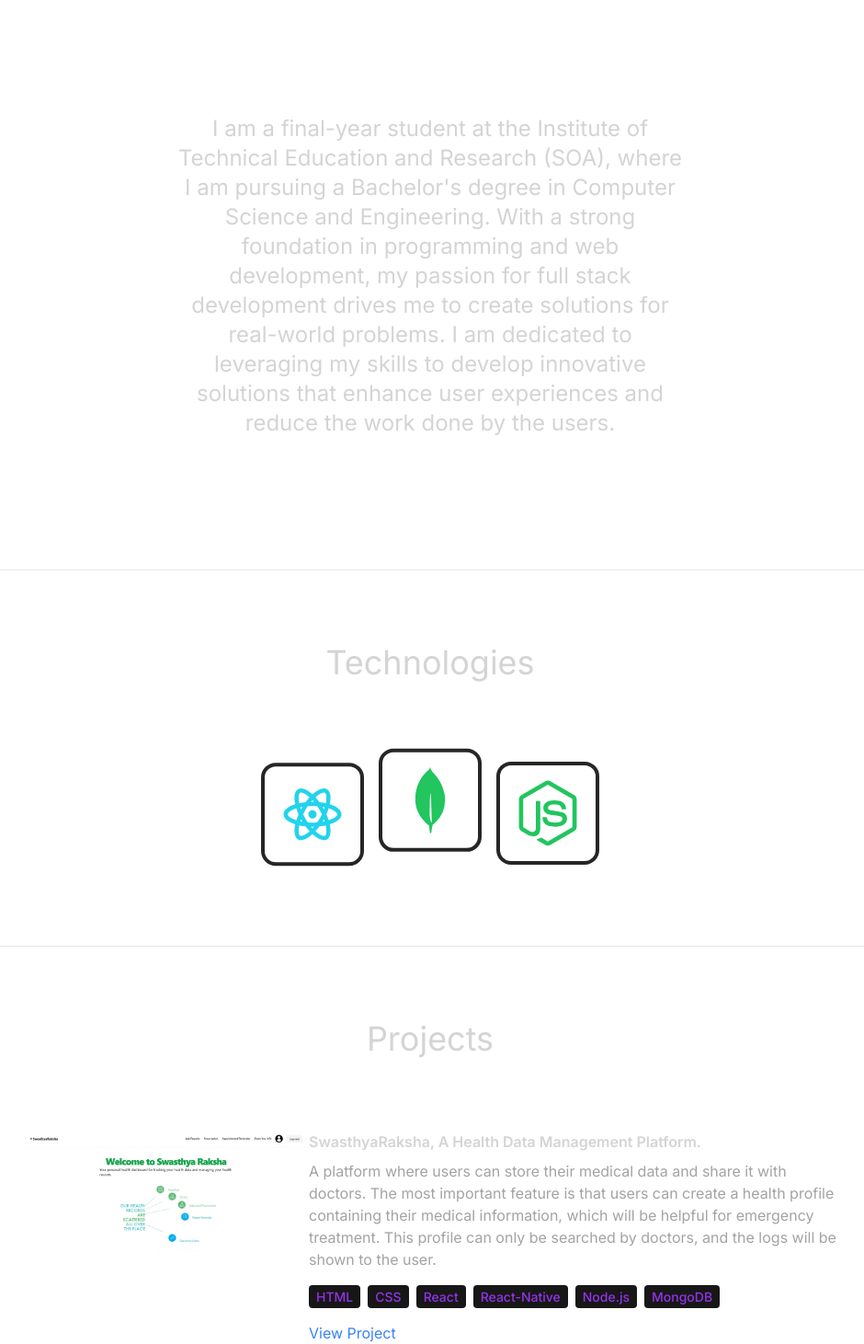
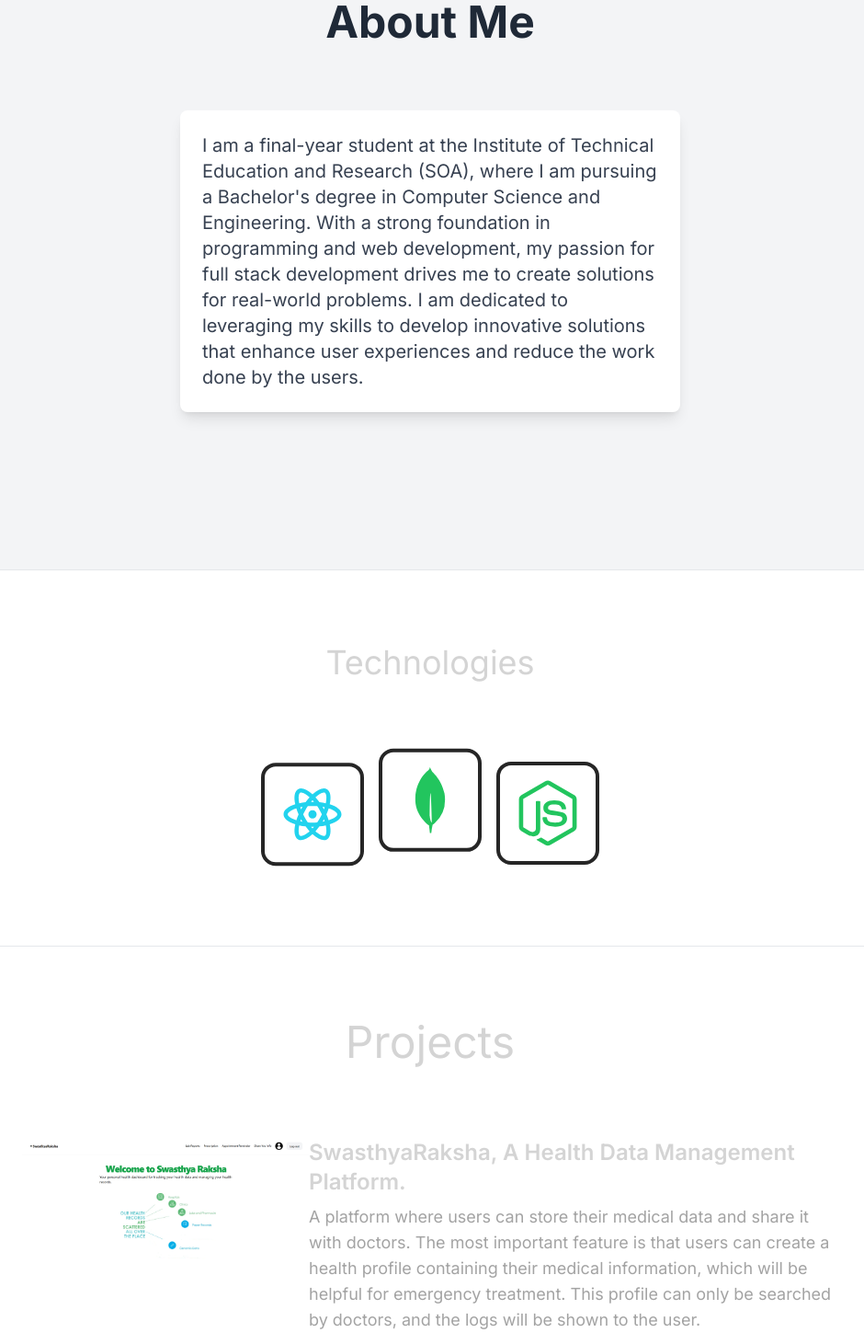
Before and after one commit to HimanshuGolani/Himanshu_Golani, a React (Vite) app: page / in a window 1280 px wide. Shown: the part 1015-2476 px from the top of the page at 92% size, without its empty margins (172-1112 px from the left). Built offline with nearby package versions, Linux system fonts and the light colour scheme.

Commit message:
project section bug fixed

```diff
--- a/src/Components/About.jsx
+++ b/src/Components/About.jsx
@@ -3,23 +3,35 @@ import { ABOUT_TEXT } from "../Contents/content";
 
 const About = () => {
   return (
-    <div className="flex flex-col items-center justify-center border-b pb-10 min-h-screen">
-      <h2 className="my-20 text-center text-4xl">
-        About <span className="text-neutral-500">Me</span>
-      </h2>
+    <section className="flex flex-col items-center justify-center bg-gray-100 border-b pb-10 min-h-screen px-4">
+      <motion.h2
+        whileInView={{ opacity: 1, y: 0 }}
+        initial={{ y: -50, opacity: 0 }}
+        transition={{ duration: 0.5 }}
+        className="mt-20 mb-10 text-center text-5xl font-bold text-gray-800"
+      >
+        About <span className="text-primary-color">Me</span>
+      </motion.h2>
       <motion.div
         whileInView={{ opacity: 1, x: 0 }}
         initial={{ x: -100, opacity: 0 }}
-        transition={{ duration: 0.5, delay: 0.6 }}
+        transition={{ duration: 0.5, delay: 0.3 }}
         className="flex flex-wrap justify-center"
       >
-        <div className="w-full lg:w-1/2 lg:p-8">
-          <div className="flex items-center justify-center text-center">
-            <p className="text-2xl my-2 lg:text-1xl ">{ABOUT_TEXT}</p>
-          </div>
+        <div className="w-full lg:w-1/2 p-4 lg:p-8">
+          <motion.div
+            whileInView={{ opacity: 1, scale: 1 }}
+            initial={{ scale: 0.8, opacity: 0 }}
+            transition={{ duration: 0.5, delay: 0.5 }}
+            className="bg-white rounded-lg shadow-lg p-6"
+          >
+            <p className="text-lg lg:text-xl text-gray-700 leading-relaxed">
+              {ABOUT_TEXT}
+            </p>
+          </motion.div>
         </div>
       </motion.div>
-    </div>
+    </section>
   );
 };
 
--- a/src/Components/Project.jsx
+++ b/src/Components/Project.jsx
@@ -9,27 +9,19 @@ const Project = () => {
       transition={{ duration: 0.5, delay: 0.4 }}
       className="border-b border-white-900 pb-4"
     >
-      <motion.h2
-        whileInView={{ opacity: 1, y: 0 }}
-        initial={{ y: -100, opacity: 0 }}
-        transition={{ duration: 0.5, delay: 0.4 }}
-        className="my-20 text-center text-4xl"
-      >
+      <h2 className="my-20 text-center text-2xl sm:text-3xl md:text-4xl lg:text-5xl">
         Projects
-      </motion.h2>
+      </h2>
       <div>
         {PROJECTS.map((item, index) => (
-          <div key={index} className="mb-8 flex flex-wrap  lg:justify-center">
+          <div key={index} className="mb-8 flex flex-wrap lg:justify-center">
             <div className="w-full lg:w-1/4">
               <a
                 href={item.projectLink}
                 target="_blank"
                 rel="noopener noreferrer"
               >
-                <motion.img
-                  whileInView={{ opacity: 1, x: 0 }}
-                  initial={{ x: -100, opacity: 0 }}
-                  transition={{ duration: 0.5, delay: 0.4 }}
+                <img
                   className="mb-6 rounded"
                   src={item.image}
                   width={350}
@@ -38,18 +30,17 @@ const Project = () => {
                 />
               </a>
             </div>
-            <motion.div
-              whileInView={{ opacity: 1, x: 0 }}
-              initial={{ x: -700, opacity: 0 }}
-              transition={{ duration: 0.5, delay: 0.4 }}
-              className="w-full max-w-xl lg:w-3/4"
-            >
-              <h6 className="mb-2 font-semibold">{item.title}</h6>
-              <p className="mb-4 text-neutral-400">{item.description}</p>
+            <div className="w-full max-w-xl lg:w-3/4">
+              <h6 className="mb-2 font-semibold text-lg sm:text-xl md:text-2xl">
+                {item.title}
+              </h6>
+              <p className="mb-4 text-neutral-400 text-sm sm:text-base md:text-lg">
+                {item.description}
+              </p>
               <div className="mb-4">
                 {item.technologies.map((tech, techIndex) => (
                   <span
-                    className="mr-2 rounded bg-neutral-900 px-2 py-1 text-sm font-medium text-purple-600"
+                    className="mr-2 rounded bg-neutral-900 px-2 py-1 text-sm sm:text-base font-medium text-purple-600"
                     key={techIndex}
                   >
                     {tech}
@@ -64,7 +55,7 @@ const Project = () => {
               >
                 View Project
               </a>
-            </motion.div>
+            </div>
           </div>
         ))}
       </div>
```
